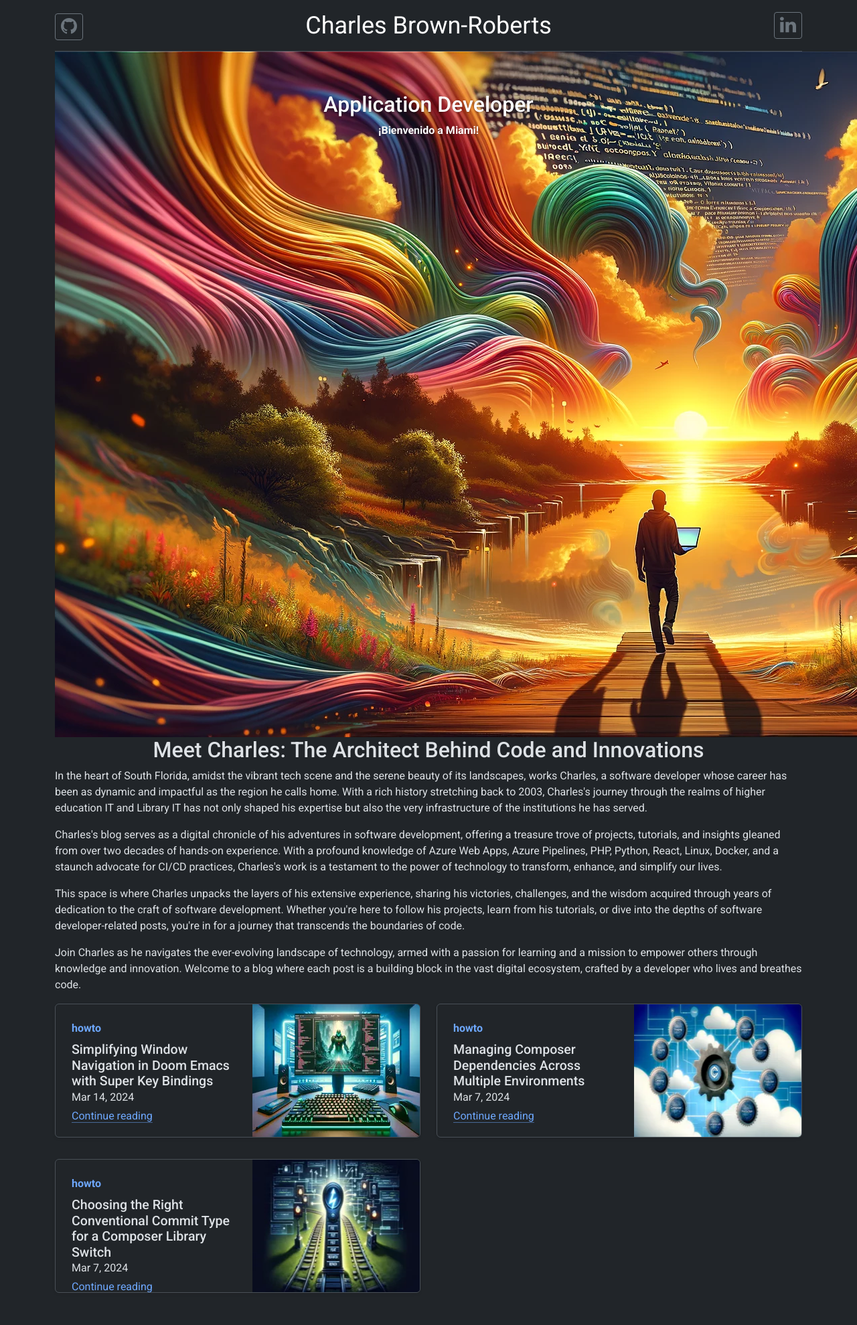
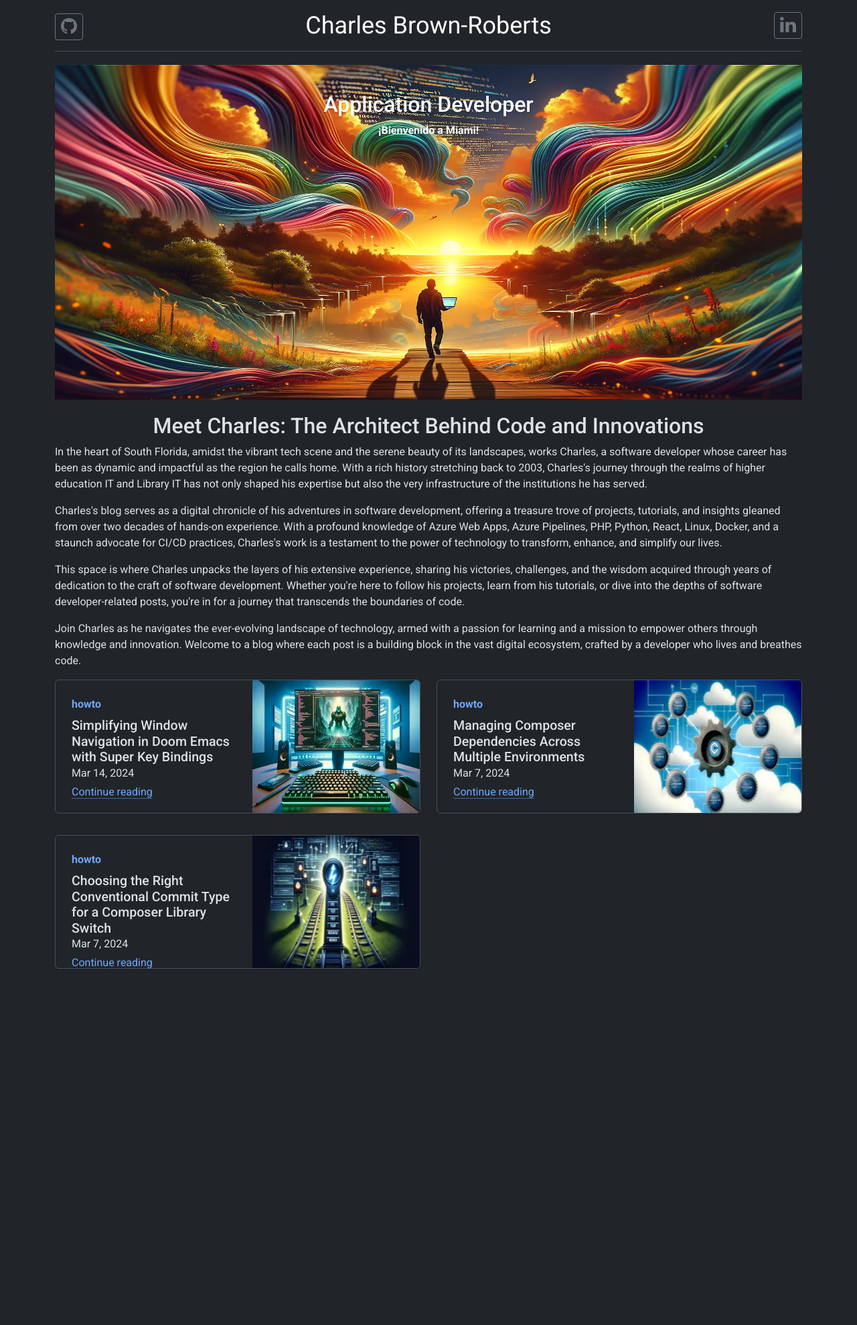
Before and after one commit to cgb37/cgb37.github.io, a Jekyll site: the page built from index.html, in a window 1280 px wide. Shown: the whole page at 67% size. Built offline with Jekyll 4.4.1, drawn with Linux system fonts in a browser that asks for light colours; nearby versions of some CDN libraries; a script that is not in the unit is left out; after the commit the page ends 1495 px from its top, so only the background shows below that.

Commit message:
feat: styles update
jumbo

```diff
--- a/_layouts/blog/post.html
+++ b/_layouts/blog/post.html
@@ -17,7 +17,7 @@ youtube:
 <div class="container">
     <div class="row">
         <div class="col-12">
-            <div class="jumbotron jumbotron-fluid" aria-label="Header Image">
+            <div class="jumbotron jumbotron-fluid blog-post-jumbotron" aria-label="Header Image">
                 {% if page.jumbo %}
                 <img src="/{{site.posts_jumbo_image_path}}/{{ page.jumbo }}" class="img-fluid my-jumbotron-img-wrapper" alt="Header Image">
                 {% else %}
--- a/css/app.css
+++ b/css/app.css
@@ -56,6 +56,13 @@
 /**
 ** homepage styles
 */
+
+.hp-jumbotron img {
+    width: 100%;
+    max-height:500px;
+    margin: 20px 0;
+}
+
 .hp-feature-h3 {
     font-size: 1.225rem;
 }
@@ -184,7 +191,9 @@ h1, h2, h3, h4, h5, h6 {
     color: #727272;
 }
 
-img.my-jumbotron-img-wrapper {
+.blog-post-jumbotron img {
+    width: 100%;
+    max-height:500px;
     margin: 20px 0;
 }
 
--- a/index.html
+++ b/index.html
@@ -5,7 +5,7 @@
 layout: default
 title: Charles Brown-Roberts Developer Projects
 ---
-<div class="jumbotron my-jumbotron">
+<div class="jumbotron hp-jumbotron">
     <div class="jumbotron-header">
         <h2>Application Developer</h2>
         <p>¡Bienvenido a Miami!</p>
```
